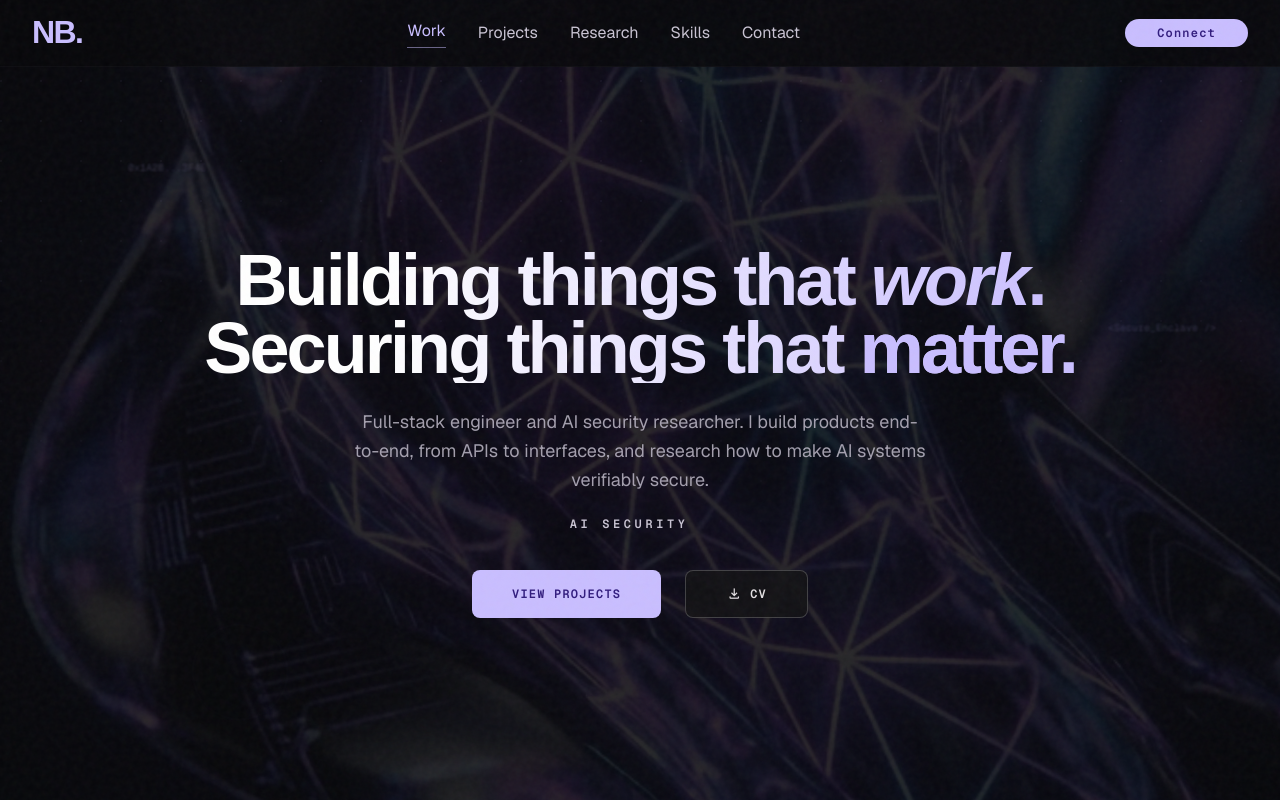
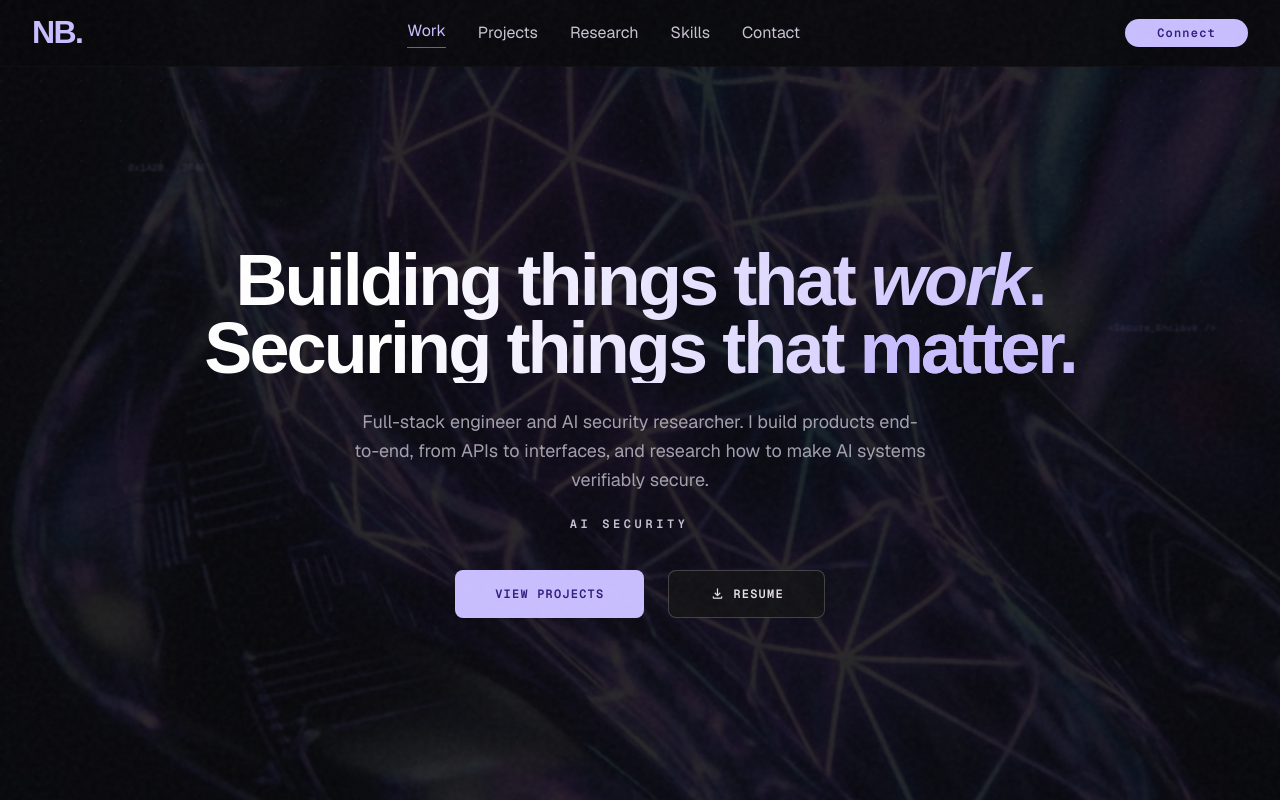
Before and after one commit to NileshBarandwal/NileshBarandwal-Portfolio, a React (Vite) app: page / in a window 1280 px wide. Shown: the top 800 px of the page. Built offline with nearby package versions, Linux system fonts and the light colour scheme; a web font is replaced by a local one.

Commit message:
Add resume PDF and update CV button to Resume
- Copy resume to public/resume.pdf so Vite includes it in the build
- Fix cvUrl to relative path so GitHub Pages serves it correctly
- Rename CV button to Resume and add download attribute

```diff
--- a/src/components/Hero.tsx
+++ b/src/components/Hero.tsx
@@ -33,10 +33,11 @@ export function Hero() {
           </a>
           <a
             href={siteConfig.cvUrl}
+            download
             className="inline-flex items-center justify-center gap-2 h-12 bg-surface/80 backdrop-blur-sm border border-white/20 text-on-surface px-10 rounded-lg font-mono text-label-sm tracking-widest hover:bg-surface hover:border-primary/50 transition-all uppercase"
           >
             <span className="material-symbols-outlined" style={{ fontSize: '16px' }}>download</span>
-            CV
+            Resume
           </a>
         </div>
 
--- a/src/data/mockData.ts
+++ b/src/data/mockData.ts
@@ -7,7 +7,7 @@ export const siteConfig = {
   email: 'nilesh.barandwal@iitdh.ac.in',
   github: 'https://github.com/NileshBarandwal',
   linkedin: 'https://www.linkedin.com/in/nilesh-barandwal-8403ab182/',
-  cvUrl: '/resume.pdf',
+  cvUrl: 'resume.pdf',
   footerCredit: 'BUILT BY NILESH BARANDWAL.',
   copyright: '© 2026 NILESH BARANDWAL. ALL RIGHTS RESERVED.',
 }
```
Also changed, not shown: 1 other file (tests, documents, lock files or other folders).
